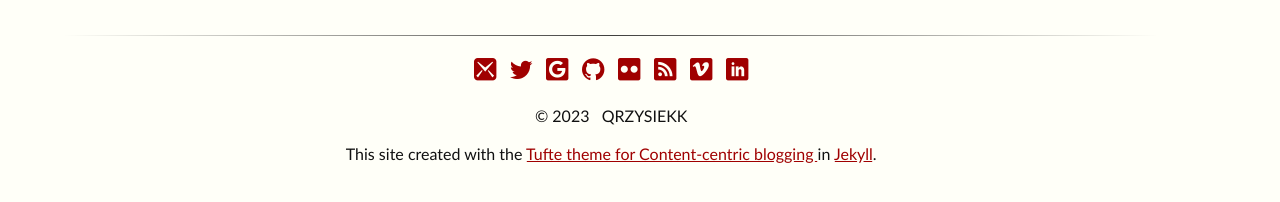
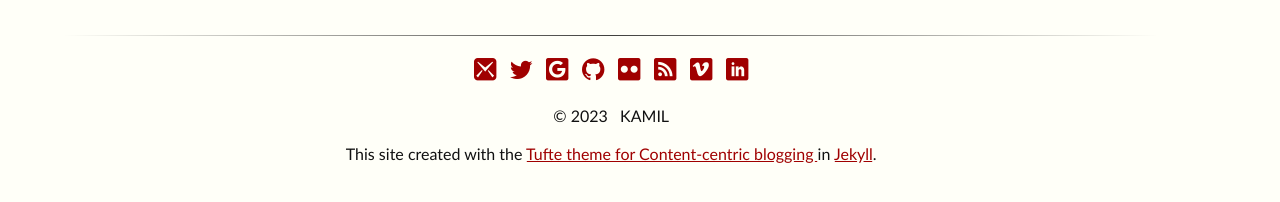
Before and after one commit to kinomysli/kinomysli.github.io, a Jekyll site: the page built from about/index.md, in a window 1280 px wide. Shown: the part 538-740 px from the top of the page. Built offline with Jekyll 4.4.1, drawn with Linux system fonts in a browser that asks for light colours; some web fonts are replaced.

Commit message:
Update _config.yml

```diff
--- a/_config.yml
+++ b/_config.yml
@@ -1,7 +1,7 @@
 baseurl: /tufte-jekyll
-title: Tufte-Jekyll
+title: kinomysli
 subtitle: Content-centric blogging
-author: Qrzysiekk
+author: Kamil
 simple_search: http://google.com/search
 description: A Jekyll theme for content-rich sites
 name: tufte
@@ -19,9 +19,9 @@
   extension: md
 editor: neovim
 git:
-  branch: tufte
+  branch: master
 transfer:
   command: rsync
   settings: -av
   source: _site/
-  destination: ~/Git/qrzysiekk.github.com/
+  destination: ~/Git/kinomysli.github.com/
```
